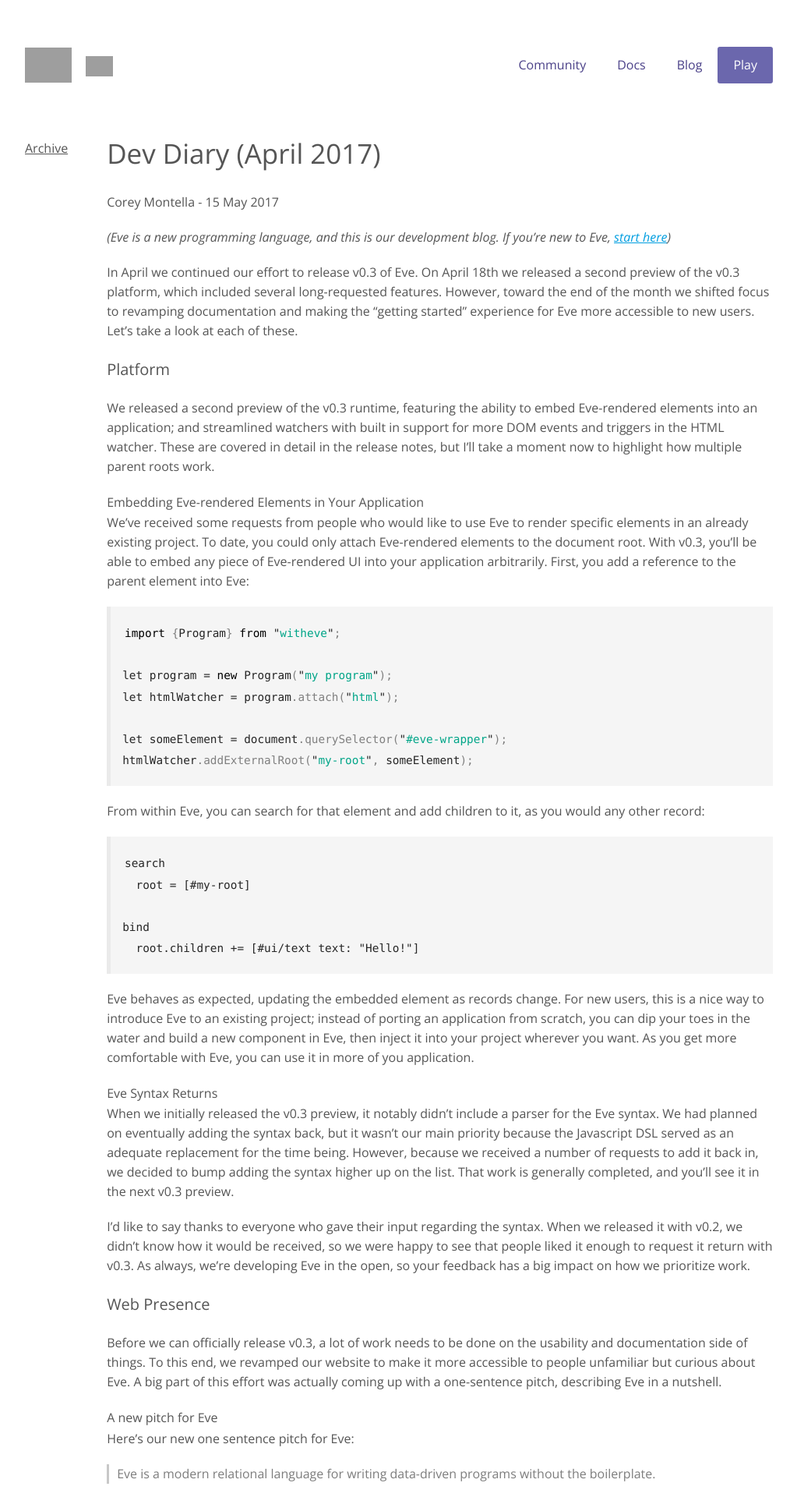
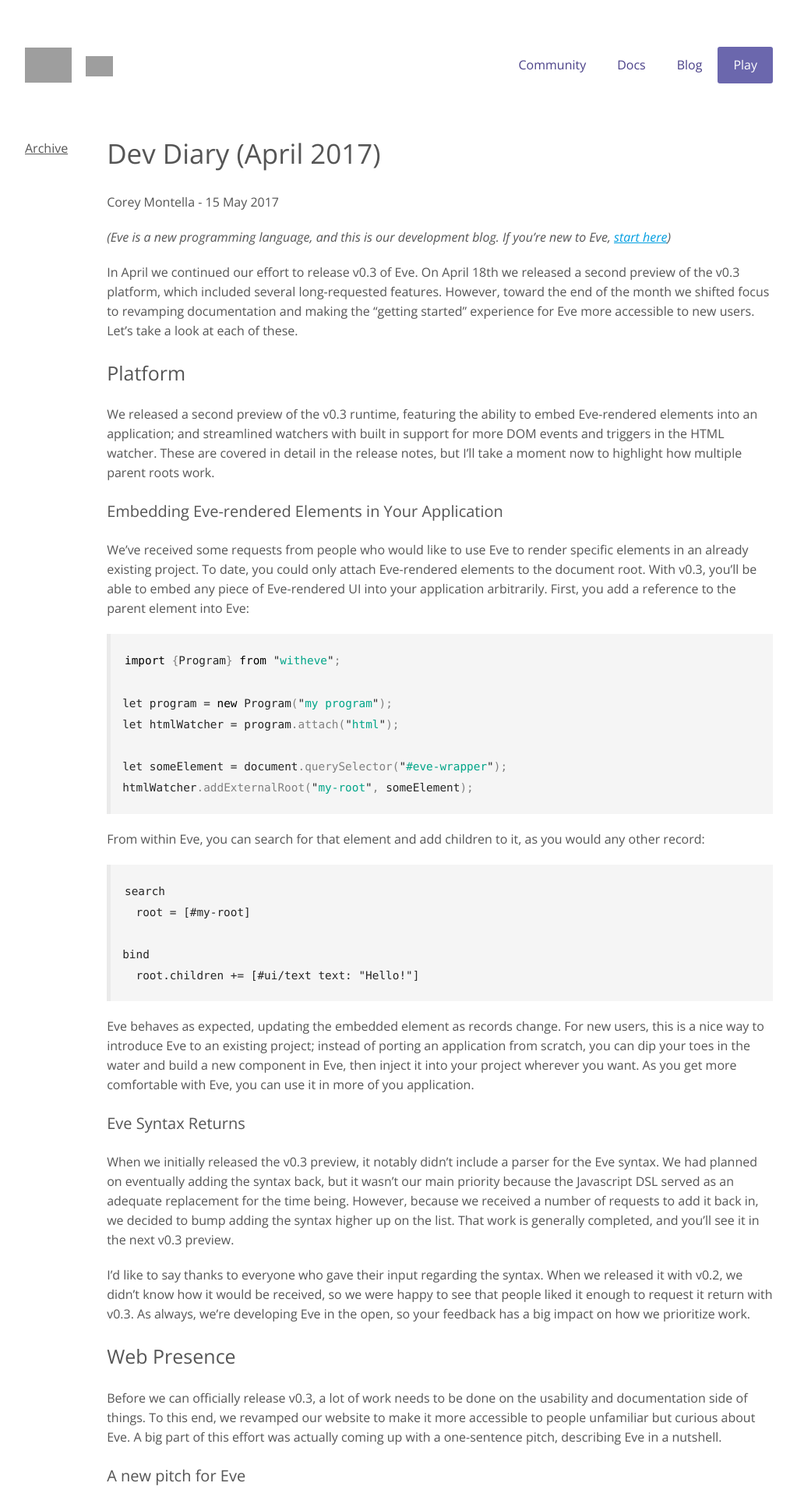
Before and after one commit to Kodowa/incidentalcomplexity, a Jekyll site: the page built from _posts/2017-05-15-april.md, in a window 1280 px wide. Shown: the top 1920 px of the page at 78% size, without its empty margins (128-1151 px from the left). Built offline with Jekyll 4.4.1, drawn with Linux system fonts in a browser that asks for light colours; grey boxes are pictures that could not be loaded.

Commit message:
Change heading levels

```diff
--- a/_posts/2017-05-15-april.md
+++ b/_posts/2017-05-15-april.md
@@ -9,11 +9,11 @@ _(Eve is a new programming language, and this is our development blog. If you’
 
 In April we continued our effort to release v0.3 of Eve. On April 18th we released a second preview of the v0.3 platform, which included several long-requested features. However, toward the end of the month we shifted focus to revamping documentation and making the "getting started" experience for Eve more accessible to new users. Let's take a look at each of these.
 
-### Platform
+## Platform
 
 We released a second preview of the v0.3 runtime, featuring the ability to embed Eve-rendered elements into an application; and streamlined watchers with built in support for more DOM events and triggers in the HTML watcher. These are covered in detail in the release notes, but I'll take a moment now to highlight how multiple parent roots work.
 
-#### Embedding Eve-rendered Elements in Your Application
+### Embedding Eve-rendered Elements in Your Application
 
 We've received some requests from people who would like to use Eve to render specific elements in an already existing project. To date, you could only attach Eve-rendered elements to the document root. With v0.3, you'll be able to embed any piece of Eve-rendered UI into your application arbitrarily. First, you add a reference to the parent element into Eve:
 
@@ -39,17 +39,17 @@ bind
 
 Eve behaves as expected, updating the embedded element as records change. For new users, this is a nice way to introduce Eve to an existing project; instead of porting an application from scratch, you can dip your toes in the water and build a new component in Eve, then inject it into your project wherever you want. As you get more comfortable with Eve, you can use it in more of you application.
 
-#### Eve Syntax Returns
+### Eve Syntax Returns
 
 When we initially released the v0.3 preview, it notably didn't include a parser for the Eve syntax. We had planned on eventually adding the syntax back, but it wasn't our main priority because the Javascript DSL served as an adequate replacement for the time being. However, because we received a number of requests to add it back in, we decided to bump adding the syntax higher up on the list. That work is generally completed, and you'll see it in the next v0.3 preview.
 
 I'd like to say thanks to everyone who gave their input regarding the syntax. When we released it with v0.2, we didn't know how it would be received, so we were happy to see that people liked it enough to request it return with v0.3. As always, we're developing Eve in the open, so your feedback has a big impact on how we prioritize work.
 
-### Web Presence
+## Web Presence
 
 Before we can officially release v0.3, a lot of work needs to be done on the usability and documentation side of things. To this end, we revamped our website to make it more accessible to people unfamiliar but curious about Eve. A big part of this effort was actually coming up with a one-sentence pitch, describing Eve in a nutshell.
 
-#### A new pitch for Eve
+### A new pitch for Eve
 
 Here's our new one sentence pitch for Eve:
 
@@ -69,15 +69,15 @@ We wanted our pitch to tell the reader what Eve is, what makes it unique, and wh
 
 **Without the boilerplate** - our central thesis in developing Eve is that current approaches to programming are hampered by incidental complexity. A lot of this complexity is driven by simple boilerplate - code that stands between you and the inherent complexity of your programming task. Boilerplate is a pain point for many developers, something we all understand is frustrating, but that we deal with nonetheless. If you're not sure about a modern relational language for writing data-driven programs, hopefully you can understand the value of a  language without boilerplate.
 
-#### The Eve Homepage
+### The Eve Homepage
 
 ![New Homepage]({{ site.url }}/images/newsite.png)
 
 We're going to be revamping our various web properties (the website, blog, and docs) in the coming weeks. We started the process with the [homepage](http://witheve.com), giving it a fresh coat of paint and some new content. The various links still relate back to v0.2 content, but we'll be updating those to a consistent look with refreshed content in the coming weeks.
 
-### Community
+## Community
 
-#### Eve Around the World
+### Eve Around the World
 
 **Copenhagen, June**
 
```
